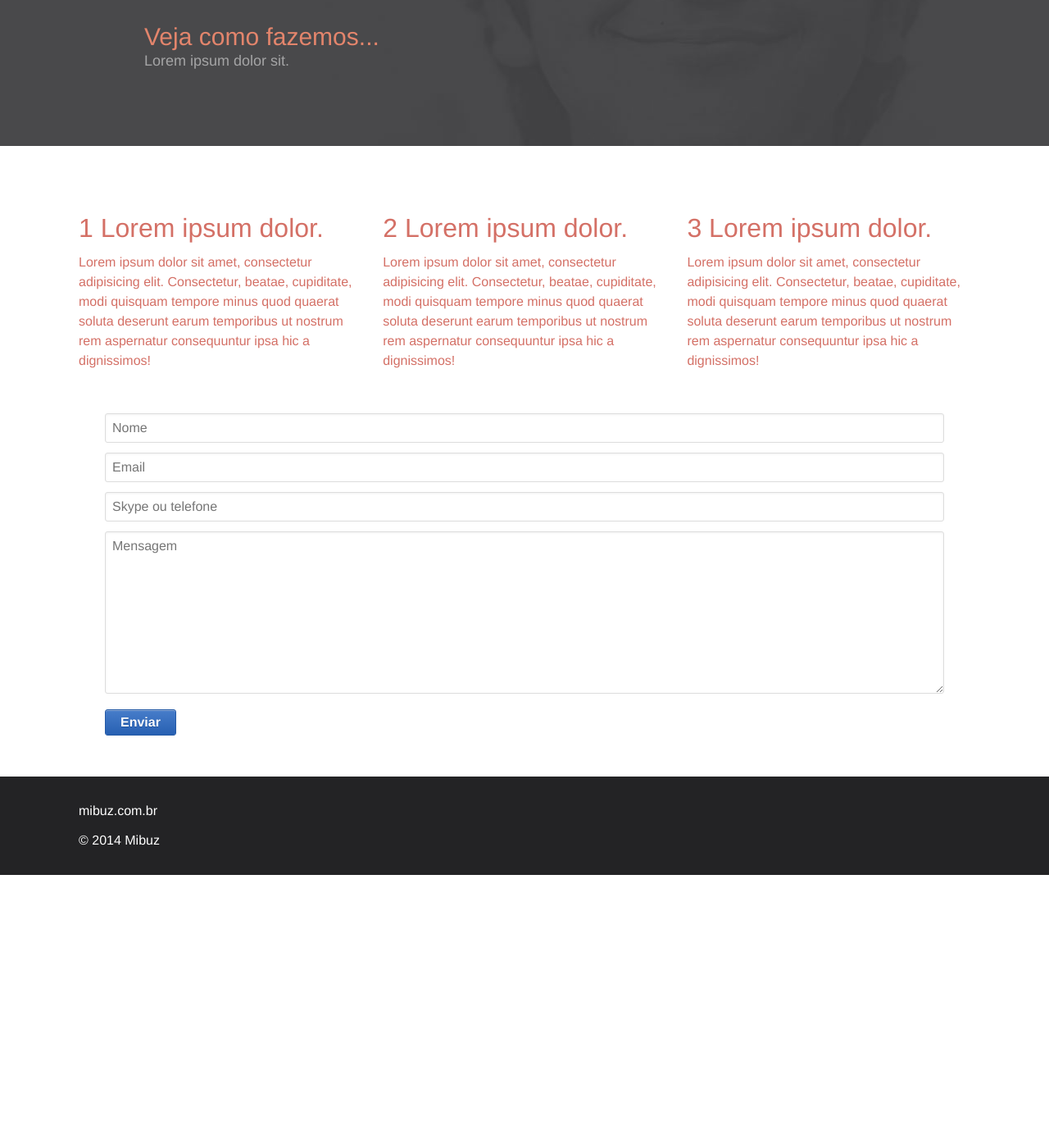
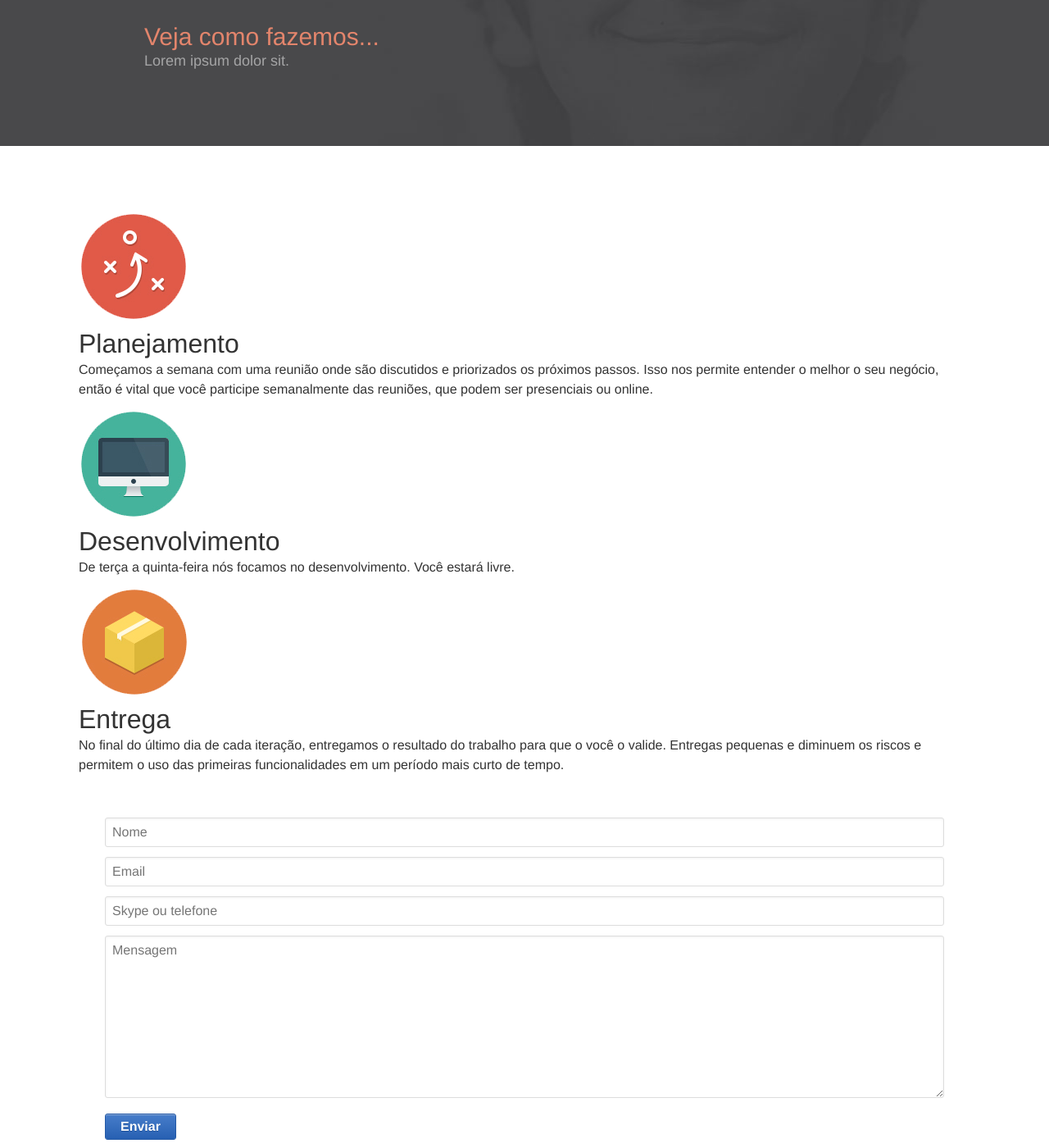
Before and after one commit to Mibuz/mibuz.github.io, a Jekyll site: the page built from index.html, in a window 1280 px wide and 1400 px high, scrolled down 772 px. Shown: the whole window at 82% size. Built offline with Jekyll 4.4.1, drawn with Linux system fonts in a browser that asks for light colours; Markdown is read by kramdown in place of the engine named in the settings; before the commit the page ends 1839 px from its top, so only the background shows below that.

Commit message:
Add style way

```diff
--- a/_includes/our-way.html
+++ b/_includes/our-way.html
@@ -1,14 +1,17 @@
-<div class="group-box">
+<div class="boxs">
   <div class="box">
-    <h2>1 Lorem ipsum dolor.</h2>
-    <p>Lorem ipsum dolor sit amet, consectetur adipisicing elit. Consectetur, beatae, cupiditate, modi quisquam tempore minus quod quaerat soluta deserunt earum temporibus ut nostrum rem aspernatur consequuntur ipsa hic a dignissimos!</p>
+    <img src="assets/images/way_planning.png" alt="" />
+    <h2>Planejamento</h2>
+    <p>Começamos a semana com uma reunião onde são discutidos e priorizados os próximos passos. Isso nos permite entender o melhor o seu negócio, então é vital que você participe semanalmente das reuniões, que podem ser presenciais ou online.</p>
   </div>
   <div class="box">
-    <h2>2 Lorem ipsum dolor.</h2>
-    <p>Lorem ipsum dolor sit amet, consectetur adipisicing elit. Consectetur, beatae, cupiditate, modi quisquam tempore minus quod quaerat soluta deserunt earum temporibus ut nostrum rem aspernatur consequuntur ipsa hic a dignissimos!</p>
+    <img src="assets/images/way_develop.png" alt="" />
+    <h2>Desenvolvimento</h2>
+    <p>De <strong>terça</strong> a <strong>quinta-feira</strong> nós focamos no desenvolvimento. Você estará livre.</p>
   </div>
   <div class="box">
-    <h2>3 Lorem ipsum dolor.</h2>
-    <p>Lorem ipsum dolor sit amet, consectetur adipisicing elit. Consectetur, beatae, cupiditate, modi quisquam tempore minus quod quaerat soluta deserunt earum temporibus ut nostrum rem aspernatur consequuntur ipsa hic a dignissimos!</p>
+    <img src="assets/images/way_delivery.png" alt="" />
+    <h2>Entrega</h2>
+    <p>No final do último dia de cada iteração, entregamos o resultado do trabalho para que o você o valide. Entregas pequenas e <strong>diminuem os riscos</strong> e permitem o uso das primeiras funcionalidades em um período mais curto de tempo.</p>
   </div>
 </div>
--- /dev/null
+++ b/_source/sass/responsive/modules/_blocks.scss
@@ -0,0 +1,5 @@
+@include media($mobile) {
+  .block{
+    padding: 40px 0 20px 0;
+  }
+}
```
Also changed, not shown: _source/sass/modules/_boxs.scss (+15 -3 lines), _source/sass/responsive/modules/_boxs.scss (+7 -4 lines), assets/images/way_delivery.png (added), assets/images/way_develop.png (added), assets/images/way_planning.png (added).
